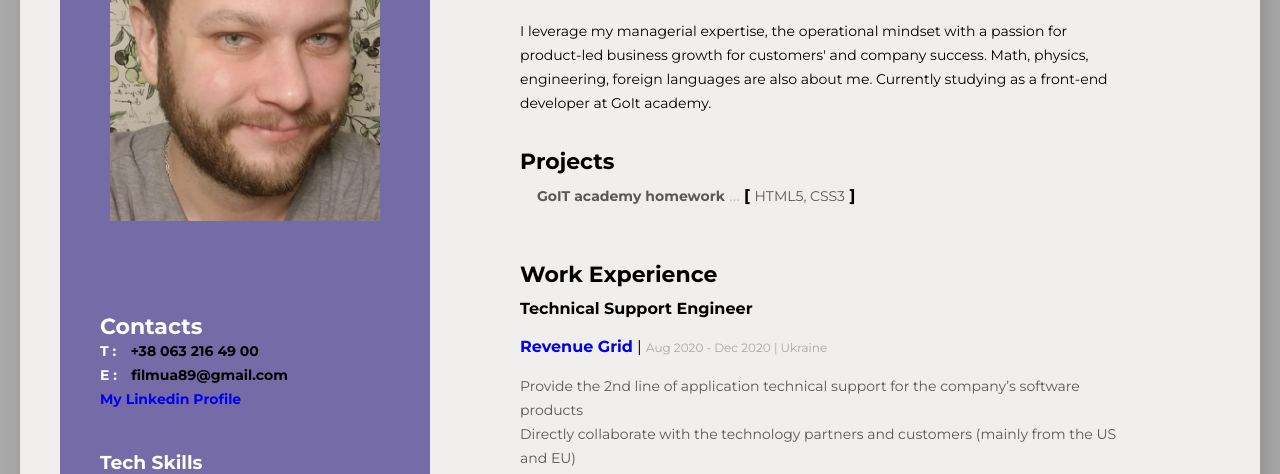
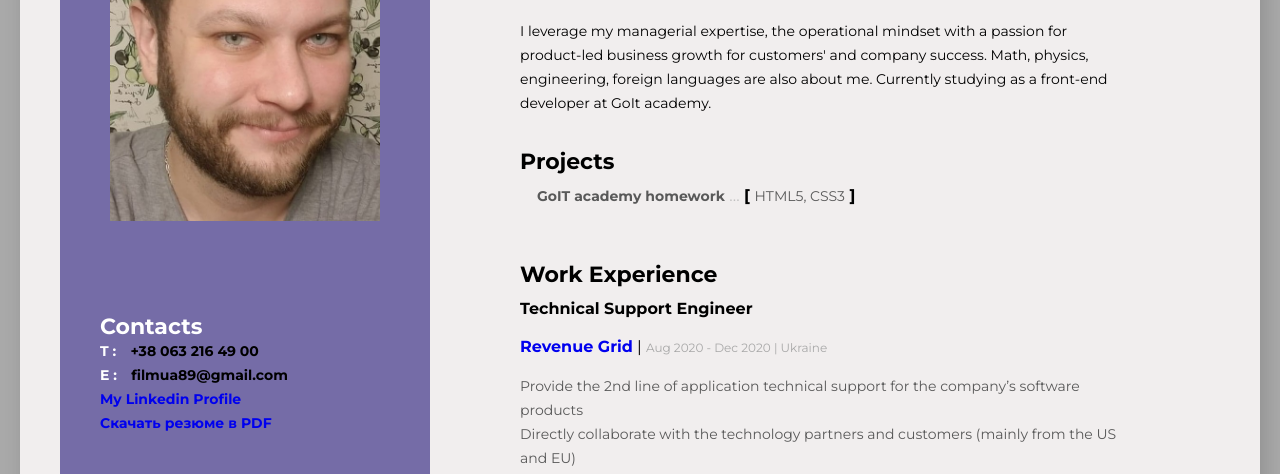
Before and after one commit to Lucas198923/resume-project, a plain HTML site: page index.html in a window 1280 px wide. Shown: the part 318-792 px from the top of the page. Drawn offline with Linux system fonts and the light colour scheme.

Commit message:
resume pdf

```diff
--- a/index.html
+++ b/index.html
@@ -27,6 +27,11 @@
                 <div>
                     <span class="linkedin">
                         <a href="https://www.linkedin.com/in/oleh-lutsenko-724a53b3/">My Linkedin Profile</a>
+                    </span>
+                </div>
+                <div>
+                    <span class="linkedin">
+                    <a href="./Lutsenko Oleh Alexandrovich.pdf" download="">Скачать резюме в PDF</a>
                     </span>
                 </div>
             </div>
```
Also changed, not shown: 1 other file.
